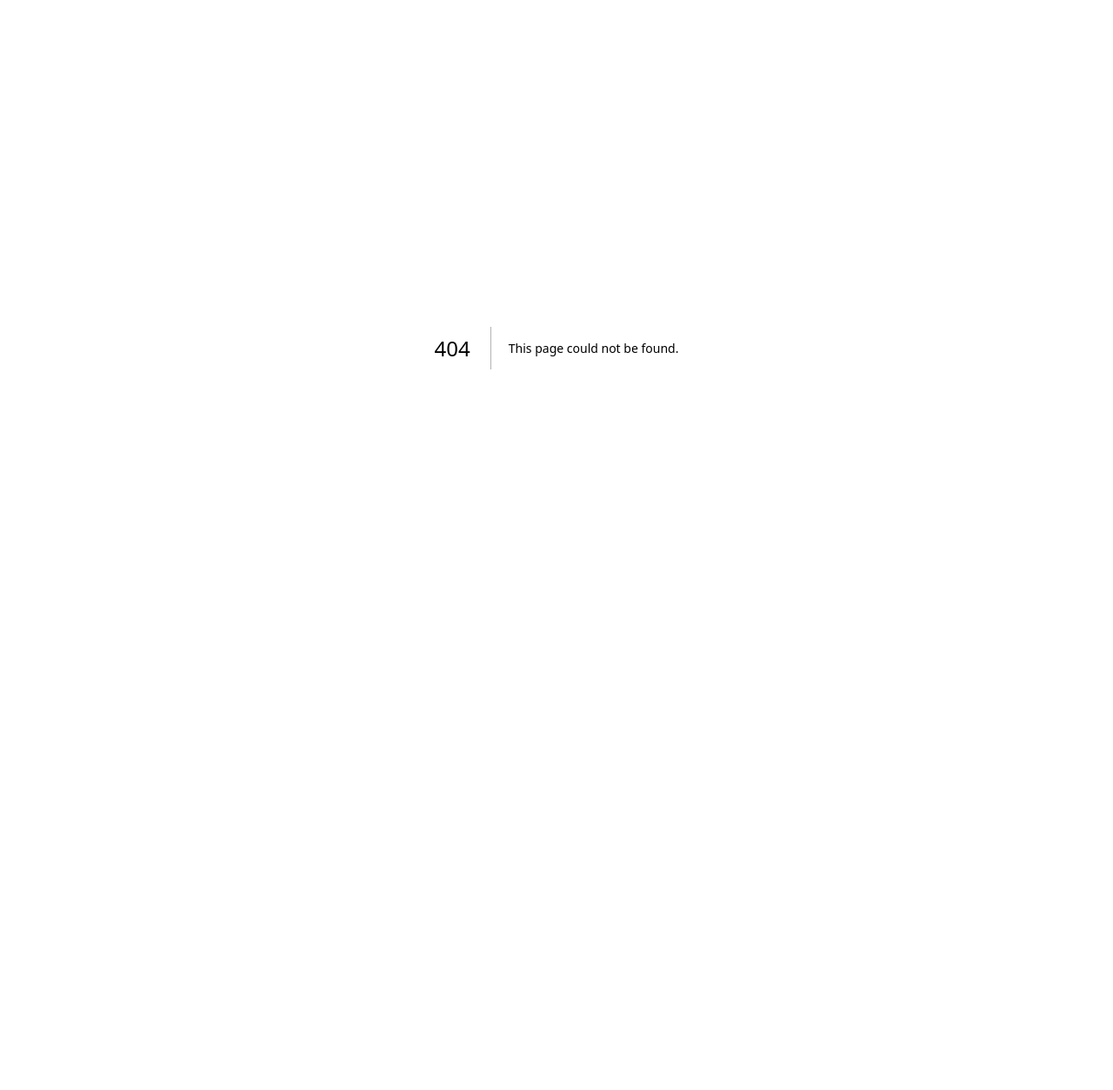
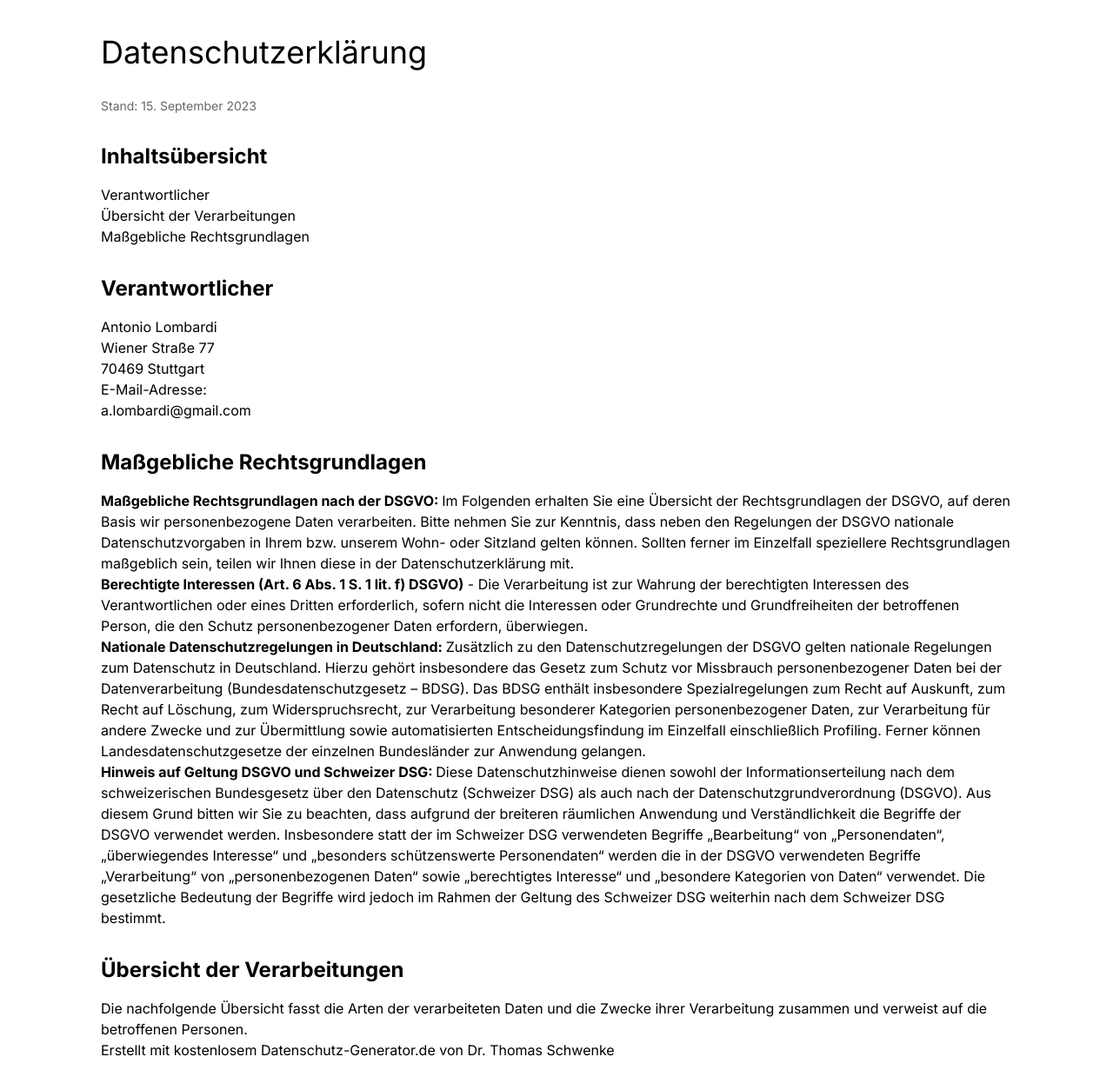
Before and after one commit to lombardi-antonio/don-interactive, a Next.js app: page /gdpr in a window 1280 px wide. Before the commit this address had no page. Shown: the top 1254 px of the page at 87% size. Before the commit the page ends 800 px from the top, so only its background shows below. Built offline with nearby package versions, Linux system fonts and the light colour scheme.

Commit message:
Add gdpr

```diff
--- /dev/null
+++ b/src/app/gdpr/page.js
@@ -0,0 +1,104 @@
+export default function Gdpr() {
+  return (
+    <main className="robot text-black dark:text-white max-w-[1080px] min-w-[512px] px-4 py-10 mx-auto">
+      <h1 className="text-4xl pb-8">Datenschutzerklärung</h1>
+      <p className="text-sm pb-8 opacity-60">Stand: 15. September 2023</p>
+      <h2 className="text-2xl font-bold pb-4">Inhaltsübersicht</h2>
+      <ul className="index pb-8">
+        <li>
+          <a class="index-link" href="#m3">
+            Verantwortlicher
+          </a>
+        </li>
+        <li>
+          <a class="index-link" href="#mOverview">
+            Übersicht der Verarbeitungen
+          </a>
+        </li>
+        <li>
+          <a class="index-link" href="#m2427">
+            Maßgebliche Rechtsgrundlagen
+          </a>
+        </li>
+      </ul>
+      <h2 className="text-2xl font-bold pb-4" id="m3">Verantwortlicher</h2>
+      <p>
+        Antonio Lombardi
+        <br />
+        Wiener Straße 77
+        <br />
+        70469 Stuttgart
+      </p>
+      E-Mail-Adresse:{" "}
+      <p className="pb-8">
+        <a href="mailto:a.lombardi@gmail.com">a.lombardi@gmail.com</a>
+      </p>
+      <h2 className="text-2xl font-bold pb-4" id="m2427">Maßgebliche Rechtsgrundlagen</h2>
+      <p>
+        <strong>Maßgebliche Rechtsgrundlagen nach der DSGVO: </strong>Im
+        Folgenden erhalten Sie eine Übersicht der Rechtsgrundlagen der DSGVO,
+        auf deren Basis wir personenbezogene Daten verarbeiten. Bitte nehmen Sie
+        zur Kenntnis, dass neben den Regelungen der DSGVO nationale
+        Datenschutzvorgaben in Ihrem bzw. unserem Wohn- oder Sitzland gelten
+        können. Sollten ferner im Einzelfall speziellere Rechtsgrundlagen
+        maßgeblich sein, teilen wir Ihnen diese in der Datenschutzerklärung mit.
+      </p>
+      <ul>
+        <li>
+          <strong>
+            Berechtigte Interessen (Art. 6 Abs. 1 S. 1 lit. f) DSGVO)
+          </strong>{" "}
+          - Die Verarbeitung ist zur Wahrung der berechtigten Interessen des
+          Verantwortlichen oder eines Dritten erforderlich, sofern nicht die
+          Interessen oder Grundrechte und Grundfreiheiten der betroffenen
+          Person, die den Schutz personenbezogener Daten erfordern, überwiegen.
+        </li>
+      </ul>
+      <p>
+        <strong>Nationale Datenschutzregelungen in Deutschland: </strong>
+        Zusätzlich zu den Datenschutzregelungen der DSGVO gelten nationale
+        Regelungen zum Datenschutz in Deutschland. Hierzu gehört insbesondere
+        das Gesetz zum Schutz vor Missbrauch personenbezogener Daten bei der
+        Datenverarbeitung (Bundesdatenschutzgesetz – BDSG). Das BDSG enthält
+        insbesondere Spezialregelungen zum Recht auf Auskunft, zum Recht auf
+        Löschung, zum Widerspruchsrecht, zur Verarbeitung besonderer Kategorien
+        personenbezogener Daten, zur Verarbeitung für andere Zwecke und zur
+        Übermittlung sowie automatisierten Entscheidungsfindung im Einzelfall
+        einschließlich Profiling. Ferner können Landesdatenschutzgesetze der
+        einzelnen Bundesländer zur Anwendung gelangen.
+      </p>
+      <p className="pb-8">
+        <strong>Hinweis auf Geltung DSGVO und Schweizer DSG: </strong>Diese
+        Datenschutzhinweise dienen sowohl der Informationserteilung nach dem
+        schweizerischen Bundesgesetz über den Datenschutz (Schweizer DSG) als
+        auch nach der Datenschutzgrundverordnung (DSGVO). Aus diesem Grund
+        bitten wir Sie zu beachten, dass aufgrund der breiteren räumlichen
+        Anwendung und Verständlichkeit die Begriffe der DSGVO verwendet werden.
+        Insbesondere statt der im Schweizer DSG verwendeten Begriffe
+        „Bearbeitung“ von „Personendaten“, „überwiegendes Interesse“ und
+        „besonders schützenswerte Personendaten“ werden die in der DSGVO
+        verwendeten Begriffe „Verarbeitung“ von „personenbezogenen Daten“ sowie
+        „berechtigtes Interesse“ und „besondere Kategorien von Daten“ verwendet.
+        Die gesetzliche Bedeutung der Begriffe wird jedoch im Rahmen der Geltung
+        des Schweizer DSG weiterhin nach dem Schweizer DSG bestimmt.
+      </p>
+      <h2 className="text-2xl font-bold pb-4" id="mOverview">Übersicht der Verarbeitungen</h2>
+      <p>
+        Die nachfolgende Übersicht fasst die Arten der verarbeiteten Daten und
+        die Zwecke ihrer Verarbeitung zusammen und verweist auf die betroffenen
+        Personen.
+      </p>
+      <p class="seal">
+        <a
+          href="https://datenschutz-generator.de/"
+          title="Rechtstext von Dr. Schwenke - für weitere Informationen bitte anklicken."
+          target="_blank"
+          rel="noopener noreferrer nofollow"
+        >
+          Erstellt mit kostenlosem Datenschutz-Generator.de von Dr. Thomas
+          Schwenke
+        </a>
+      </p>
+    </main>
+  );
+}
--- a/src/app/page.js
+++ b/src/app/page.js
@@ -1,9 +1,7 @@
-"use client"
+"use client";
 
 import Home from "./home/page";
 
 export default function Root() {
-  return (
-    <Home />
-  )
+  return <Home />;
 }
```
Also changed, not shown: src/app/home/page.js (+22 -10 lines).
